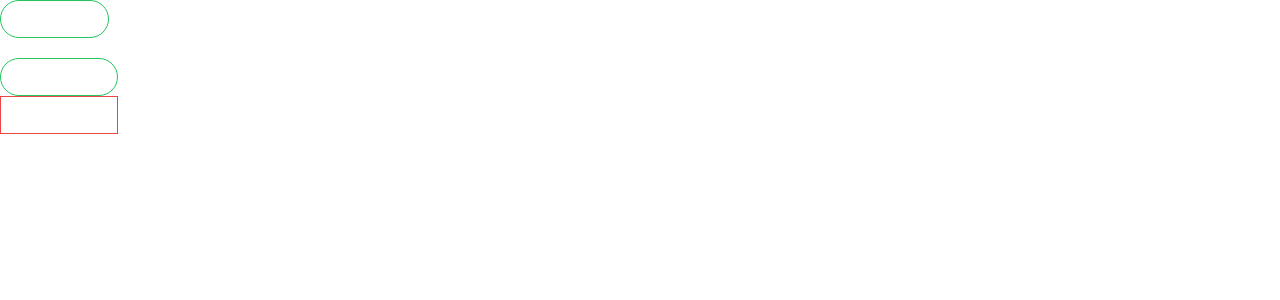
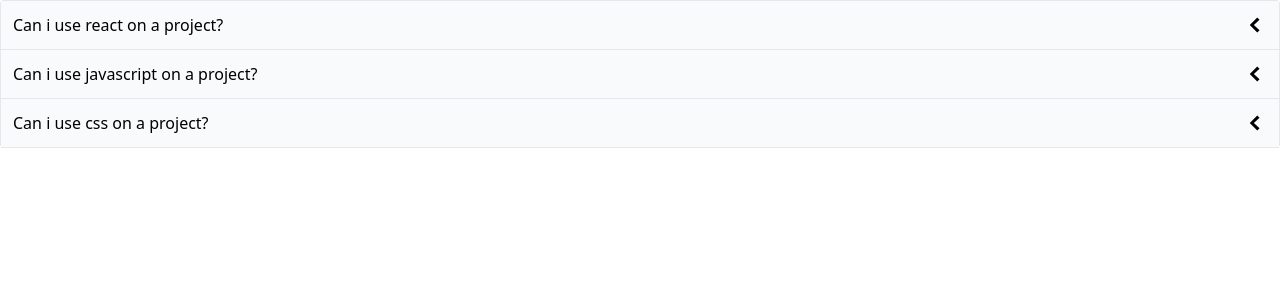
Before and after one commit to thetaxas2468/ModernReact_NoRedux, a React (Create React App) app in the folder CustomNavigations_RoutingSystems_TailwindCSS/app/: page / in a window 1280 px wide. Shown: the top 300 px of the page. Built offline with nearby package versions, Linux system fonts and the light colour scheme.

Commit message:
Organize the project, Adding Accordion that can expand Practicing on state design process

```diff
--- a/CustomNavigations_RoutingSystems_TailwindCSS/app/src/App.js
+++ b/CustomNavigations_RoutingSystems_TailwindCSS/app/src/App.js
@@ -1,32 +1,27 @@
-import Button from "./Button";
-import { GoBell, GoCloudDownload, GoDatabase } from "react-icons/go";
+import Accordion from "./components/Accordion";
 
 function App() {
-    const handleClick =()=>{
-        console.log("Clicked");
-    }
-    return <div>
-        <div>
-            {/* success rounded outline as props equals success={true} rounded={true} outline={true} */}
-            <Button success rounded outline onClick={handleClick} className="mb-5">
-                <GoBell className="mr-1"/>
-                Click me
-            </Button>
-        </div>
-        <div>
-            <Button success={true} rounded={true} outline={true} onMouseEnter={handleClick}>
-                <GoCloudDownload className="mr-1"/>
-                Click me2
-            </Button>
-        </div>
-        <div>
-            <Button danger outline onMouseLeave={handleClick}>
-                <GoDatabase className="mr-1"/>
-                Click me3
-            </Button>
-        </div>
-    </div>
 
+    const items =[
+        {
+            id:1,
+            label: "Can i use react on a project?",
+            content: "Well you can use it if you love REACT."
+        },
+        {
+            id:2,
+            label: "Can i use javascript on a project?",
+            content: "Well you can use it if you love JS"
+        },
+        {
+            id:3,
+            label: "Can i use css on a project?",
+            content: "Well you can use it if you love CSS"
+        }
+    ]
+
+
+    return <Accordion items={items}/>
 }
 
 
--- /dev/null
+++ b/CustomNavigations_RoutingSystems_TailwindCSS/app/src/components/Accordion.js
@@ -0,0 +1,40 @@
+import { useState } from "react";
+import { GoChevronDown, GoChevronLeft } from "react-icons/go";
+
+
+function Accordion({ items }) {
+    const [expandedIndex, setExpandedIndex] = useState(-1);
+
+
+    const handeClick = (index) => {
+        console.log("Stale version of exapnded index",expandedIndex);
+        // this type of setState will get the most recent value of the state we are using
+        setExpandedIndex((current) => {
+            console.log("Stale version of exapnded index",current);
+            return current === index ? -1 : index;
+        })
+    }
+
+
+    const renderItems = items.map((e, index) => {
+        const isExapnded = index === expandedIndex;
+
+        const icon = <span className="text-2xl">
+            {isExapnded ? <GoChevronDown></GoChevronDown> : <GoChevronLeft />}
+        </span>
+
+        return <div key={e.id}>
+            <div className="flex justify-between p-3 bg-gray-50 border-b items-center cursor-pointer" onClick={() => handeClick(index)}>
+                {e.label}
+                {icon}
+            </div>
+            {isExapnded && <div className="border-b p-5">
+                {e.content}
+            </div>}
+        </div>
+    })
+
+    return <div className="border-x border-t rounded">{renderItems}</div>
+}
+
+export default Accordion;
--- a/CustomNavigations_RoutingSystems_TailwindCSS/app/src/Button.js
+++ b/CustomNavigations_RoutingSystems_TailwindCSS/app/src/components/Button.js
@@ -13,7 +13,7 @@
     rounded,
     ...rest
 }) {
-    const finalClassName = classnames(rest.className, "flex items-center px-3", "py-1.5", "border text-white", {
+    const finalClassName = classnames(rest.className, "flex items-center px-3", "py-1.5", "border", {
         "border-blue-500 bg-blue-500": primary,
         "border-gray-900 bg-gray-900": secondary,
         "border-green-500 bg-green-500": success,
--- /dev/null
+++ b/CustomNavigations_RoutingSystems_TailwindCSS/app/src/pages/ButtonPage.js
@@ -0,0 +1,33 @@
+import Button from "../components/Button";
+import { GoBell, GoCloudDownload, GoDatabase } from "react-icons/go";
+
+function ButtonPage() {
+    const handleClick =()=>{
+        console.log("Clicked");
+    }
+    return <div>
+        <div>
+            {/* success rounded outline as props equals success={true} rounded={true} outline={true} */}
+            <Button success rounded outline onClick={handleClick} className="mb-5">
+                <GoBell className="mr-1"/>
+                Click me
+            </Button>
+        </div>
+        <div>
+            <Button success={true} rounded={true} outline={true} onMouseEnter={handleClick}>
+                <GoCloudDownload className="mr-1"/>
+                Click me2
+            </Button>
+        </div>
+        <div>
+            <Button danger outline onMouseLeave={handleClick}>
+                <GoDatabase className="mr-1"/>
+                Click me3
+            </Button>
+        </div>
+    </div>
+
+}
+
+
+export default ButtonPage;
```
